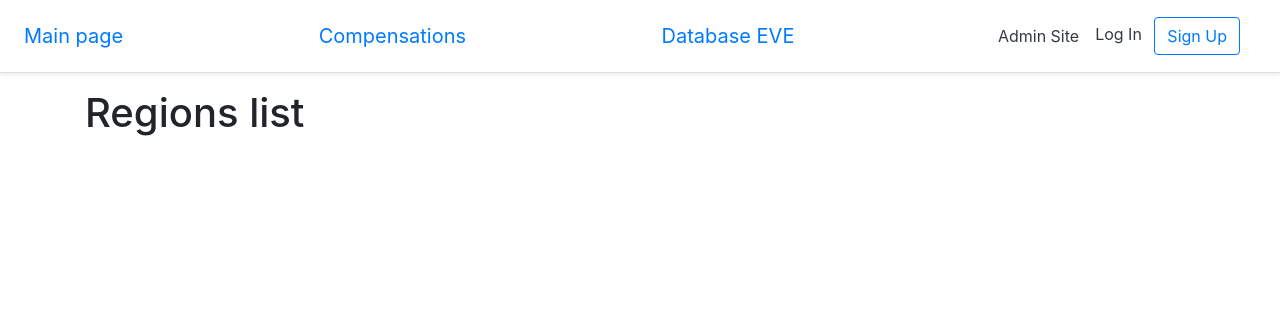
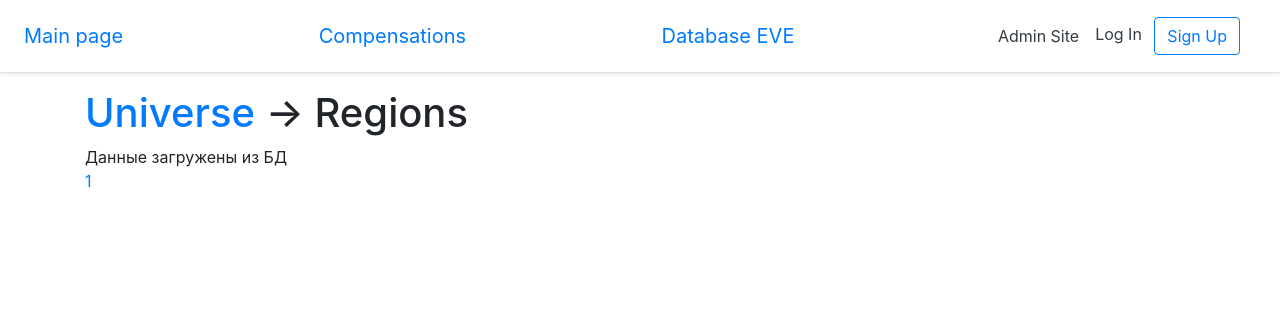
Before and after one commit to VasyaPupkin120/parser_eve_db, a Django app: page /dbeve/universe/regions/ in a window 1280 px wide. Shown: the top 333 px of the page. Run offline with Django 5.2, Linux system fonts and the light colour scheme; tables that the repository leaves empty hold one stand-in row (values such as "Sample post"); parts of the project's set-up code (start-up, migrations or seed data) failed here and were passed over; some libraries are stand-ins or nearby versions.

Commit message:
генерация ссылок на zkb

```diff
--- a/config/settings.py
+++ b/config/settings.py
@@ -65,7 +65,7 @@ INSTALLED_APPS = [
 ]
 
 MIDDLEWARE = [
-    'django.middleware.cache.UpdateCacheMiddleware',
+    # 'django.middleware.cache.UpdateCacheMiddleware',
     'django.middleware.security.SecurityMiddleware',
     'django.contrib.sessions.middleware.SessionMiddleware',
     'django.middleware.common.CommonMiddleware',
@@ -77,7 +77,7 @@ MIDDLEWARE = [
     'allauth.account.middleware.AccountMiddleware',
     # 'debug_toolbar.middleware.DebugToolbarMiddleware',
 
-    'django.middleware.cache.FetchFromCacheMiddleware',
+    # 'django.middleware.cache.FetchFromCacheMiddleware',
 ]
 
 ROOT_URLCONF = 'config.urls'
--- a/dbeve_universe/views.py
+++ b/dbeve_universe/views.py
@@ -1,21 +1,27 @@
 from django.shortcuts import render
+from .models import Systems, Constellations, Regions
 
 def universe(request):
     return render(request, "dbeve_universe/universe.html")
 
 # Create your views here.
 def systems_list(request):
-    # if not Systems.objects.all():
-    #     add_systems_id_in_DB()
-    #     systems = Systems.objects.all()
-    #     return render(request, "dbeve/systems_id.html", context={"systems": systems, "status": "выполнена загрузка данных из json-файла в БД"})
-    # else:
-        # systems = Systems.objects.all()
-        # return render(request, "dbeve/systems_id.html", context={"systems": systems, "status": "Данные загружены из БД"})
-    return render(request, "dbeve_universe/systems.html")
+    if not Systems.objects.all():
+        return render(request, "dbeve_universe/systems.html", context={"status": "отсутствуют данные в БД"})
+    else:
+        systems = Systems.objects.all()
+        return render(request, "dbeve_universe/systems.html", context={"systems": systems, "status": "Данные загружены из БД"})
 
 def constellations_list(request):
-    return render(request, "dbeve_universe/constellations.html")
+    if not Constellations.objects.all():
+        return render(request, "dbeve_universe/constellations.html", context={"status": "отсутствуют данные в БД"})
+    else:
+        systems =  Constellations.objects.all()
+        return render(request, "dbeve_universe/constellations.html", context={"constellations": systems, "status": "Данные загружены из БД"})
 
 def regions_list(request):
-    return render(request, "dbeve_universe/regions.html")
+    if not Regions.objects.all():
+        return render(request, "dbeve_universe/regions.html", context={"status": "отсутствуют данные в БД"})
+    else:
+        systems =  Regions.objects.all()
+        return render(request, "dbeve_universe/regions.html", context={"regions": systems, "status": "Данные загружены из БД"})
--- a/templates/dbeve_universe/constellations.html
+++ b/templates/dbeve_universe/constellations.html
@@ -3,10 +3,10 @@
 {% block title %}Constellations{% endblock title %}
 
 {% block content %}
-    <h1>Constellations list</h1>
+    <h1><a href='{% url "dbeve_universe:universe" %}'>Universe</a> -> Constellations</h1>
 {{ status }}
 <br>
 {% for constellation in constellations %}
-    {{ constellation.constellation_id }}
+    <a href="https://zkillboard.com/constellation/{{ constellation.constellation_id }}/">{{ constellation.constellation_id }}</a>
 {% endfor %}
 {% endblock content %}
--- a/templates/dbeve_universe/regions.html
+++ b/templates/dbeve_universe/regions.html
@@ -3,10 +3,10 @@
 {% block title %}Regions{% endblock title %}
 
 {% block content %}
-    <h1>Regions list</h1>
+    <h1><a href='{% url "dbeve_universe:universe" %}'>Universe</a> -> Regions</h1>
 {{ status }}
 <br>
 {% for region in regions %}
-    {{ region.region_id }}
+    <a href="https://zkillboard.com/region/{{ region.region_id }}/">{{ region.region_id }}</a>
 {% endfor %}
 {% endblock content %}
--- a/templates/dbeve_universe/systems.html
+++ b/templates/dbeve_universe/systems.html
@@ -3,10 +3,10 @@
 {% block title %}Systems{% endblock title %}
 
 {% block content %}
-    <h1>Systems list</h1>
+    <h1><a href='{% url "dbeve_universe:universe" %}'>Universe</a> -> Systems</h1>
 {{ status }}
 <br>
 {% for system in systems %}
-    {{ system.system_id }}
+    <a href="https://zkillboard.com/system/{{ system.system_id }}/">{{ system.system_id }}</a>
 {% endfor %}
 {% endblock content %}
```
